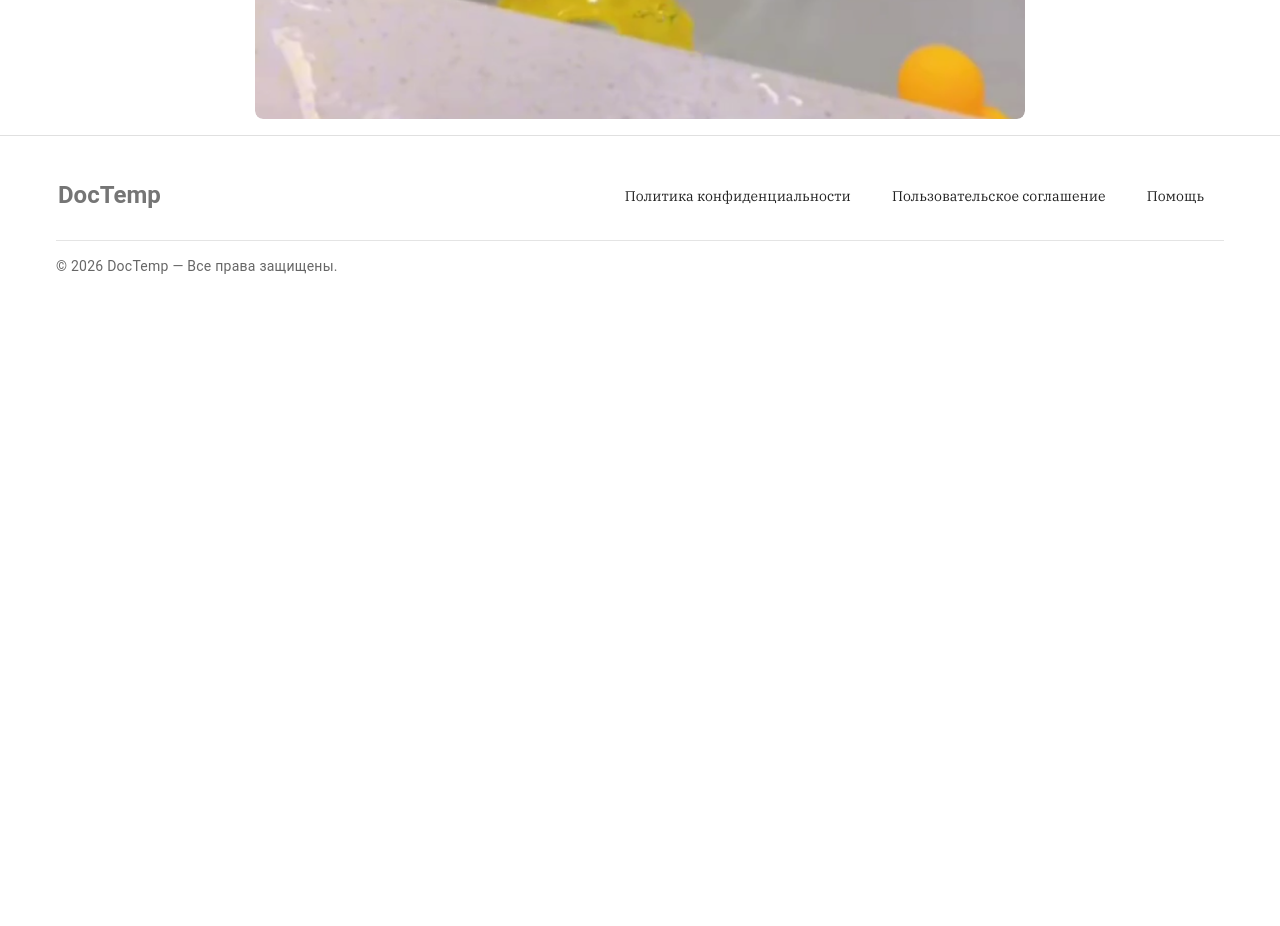
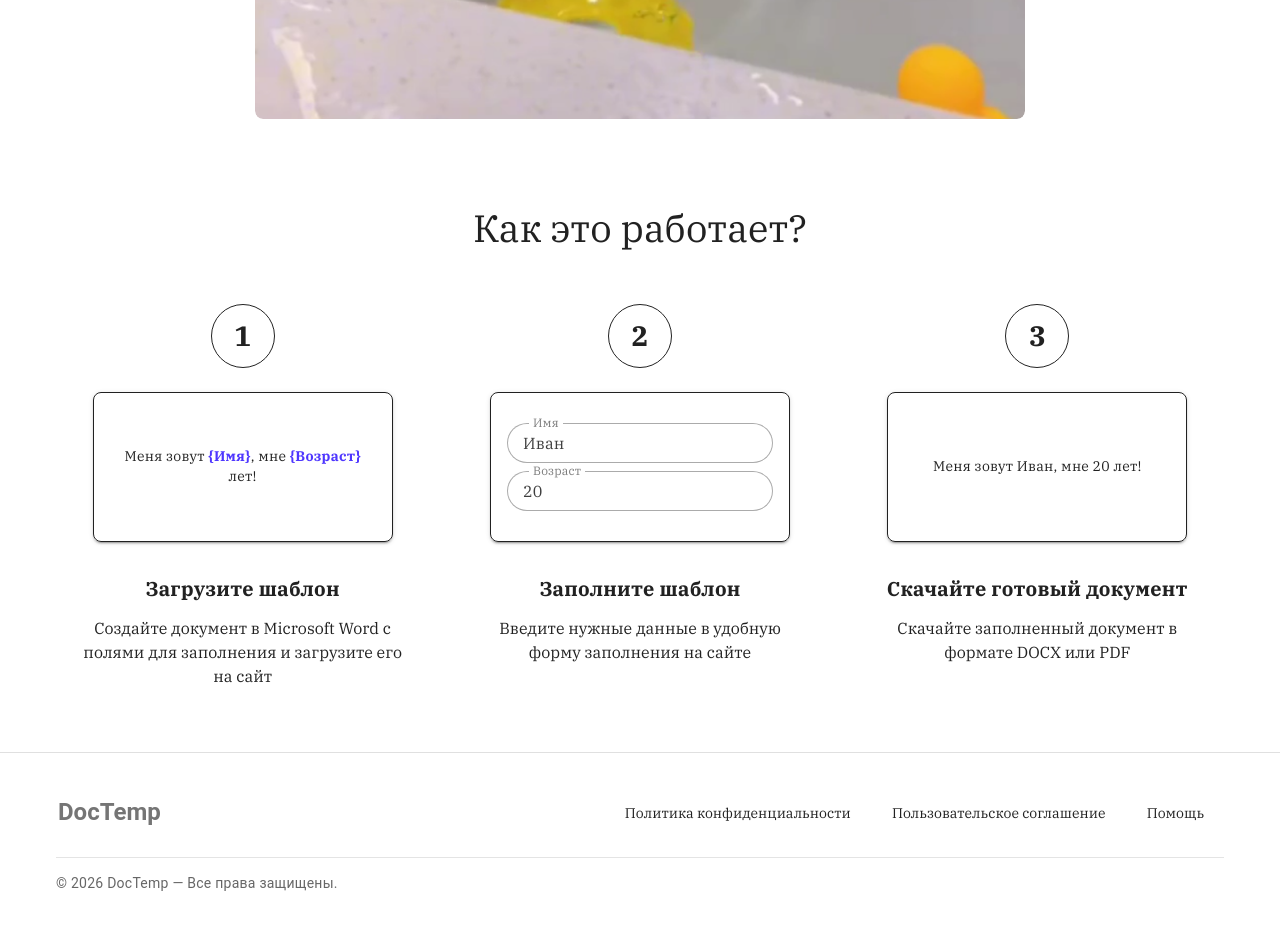
Before and after one commit to Fllunn/document-fill-frontend, a Nuxt app: page / in a window 1280 px wide. Shown: the part 1320-2246 px from the top of the page. Before the commit the page ends 1629 px from the top, so only its background shows below. Built offline with nearby package versions, Linux system fonts and the light colour scheme; what number-to-words-ru would draw is missing.

Commit message:
add hotitworks

```diff
--- /dev/null
+++ b/app/components/HowItWorks.vue
@@ -0,0 +1,79 @@
+<script setup lang="ts">
+type Step = { title: string; description: string }
+
+defineProps<{ steps: Step[] }>()
+</script>
+
+<template>
+  <v-container class="py-16">
+    <h1 class="text-center mb-12">Как это работает?</h1>
+    <v-row justify="center">
+
+      <v-col cols="12" md="4" class="d-flex flex-column align-center text-center px-8">
+        <v-avatar size="64" variant="outlined" class="mb-6">
+          <span class="step-number">1</span>
+        </v-avatar>
+        <v-card width="300" height="150" class="mb-6" variant="outlined" elevation="2">
+          <v-card-text class="d-flex align-center justify-center flex-wrap h-100 text-center">
+            <span>Меня зовут <span class="text-primary font-weight-bold">{Имя}</span>, мне <span class="text-primary font-weight-bold">{Возраст}</span> лет!</span>
+          </v-card-text>
+        </v-card>
+        <v-card-title class="mb-1 text-wrap font-weight-bold">{{ steps[0]?.title }}</v-card-title>
+        <p class="text-wrap">{{ steps[0]?.description }}</p>
+      </v-col>
+
+      <v-col cols="12" md="4" class="d-flex flex-column align-center text-center px-8">
+        <v-avatar size="64" variant="outlined" class="mb-6">
+          <span class="step-number">2</span>
+        </v-avatar>
+        <v-card width="300" height="150" class="mb-6" variant="outlined" elevation="2">
+          <v-card-text class="d-flex flex-column justify-center h-100">
+            <v-text-field
+              model-value="Иван"
+              label="Имя"
+              variant="outlined"
+              density="compact"
+              readonly
+              hide-details
+              class="mb-2"
+              style="flex: 0 0 auto"
+            />
+            <v-text-field
+              model-value="20"
+              label="Возраст"
+              variant="outlined"
+              density="compact"
+              readonly
+              hide-details
+              style="flex: 0 0 auto"
+            />
+          </v-card-text>
+        </v-card>
+        <v-card-title class="mb-1 text-wrap font-weight-bold">{{ steps[1]?.title }}</v-card-title>
+        <p class="text-wrap">{{ steps[1]?.description }}</p>
+      </v-col>
+
+      <v-col cols="12" md="4" class="d-flex flex-column align-center text-center px-8">
+        <v-avatar size="64" variant="outlined" class="mb-6">
+          <span class="step-number">3</span>
+        </v-avatar>
+        <v-card width="300" height="150" class="mb-6" variant="outlined" elevation="2">
+          <v-card-text class="d-flex align-center justify-center h-100 text-center">
+            <span>Меня зовут Иван, мне 20 лет!</span>
+          </v-card-text>
+        </v-card>
+        <v-card-title class="mb-1 text-wrap font-weight-bold">{{ steps[2]?.title }}</v-card-title>
+        <p class="text-wrap">{{ steps[2]?.description }}</p>
+      </v-col>
+
+    </v-row>
+  </v-container>
+</template>
+
+<style scoped>
+.step-number {
+  font-size: 1.75rem;
+  font-weight: 700;
+  line-height: 1;
+}
+</style>
--- a/app/pages/index.vue
+++ b/app/pages/index.vue
@@ -1,5 +1,4 @@
 <script setup lang="ts">
-
 const features = [
   { title: 'Создание документов', icon: 'mdi-file-document-outline' },
   { title: 'Хранение шаблонов', icon: 'mdi-folder-outline' },
@@ -8,12 +7,11 @@ const features = [
 ]
 
 const steps = [
-  { number: '1', title: 'Создайте шаблон', text: 'Подготовьте документ, который будете использовать многократно.' },
-  { number: '2', title: 'Добавьте поля [ ]', text: 'Отметьте места для автоматического заполнения данными.' },
-  { number: '3', title: 'Загрузите шаблон', text: 'Сохраните шаблон на сайте.' },
-  { number: '4', title: 'Заполните данные', text: 'Введите необходимые значения в подготовленные поля.' },
-  { number: '5', title: 'Получите документ', text: 'Выгрузите готовый файл в PDF или DOCX.' },
+  { title: 'Загрузите шаблон', description: 'Создайте документ в Microsoft Word с полями для заполнения и загрузите его на сайт' },
+  { title: 'Заполните шаблон', description: 'Введите нужные данные в удобную форму заполнения на сайте' },
+  { title: 'Скачайте готовый документ', description: 'Скачайте заполненный документ в формате DOCX или PDF' },
 ]
+
 </script>
 
 <template>
@@ -46,6 +44,8 @@ const steps = [
     </v-row>
   </v-container>
 
+  <HowItWorks :steps="steps" />
+
 </template>
 
 <style scoped>
```
